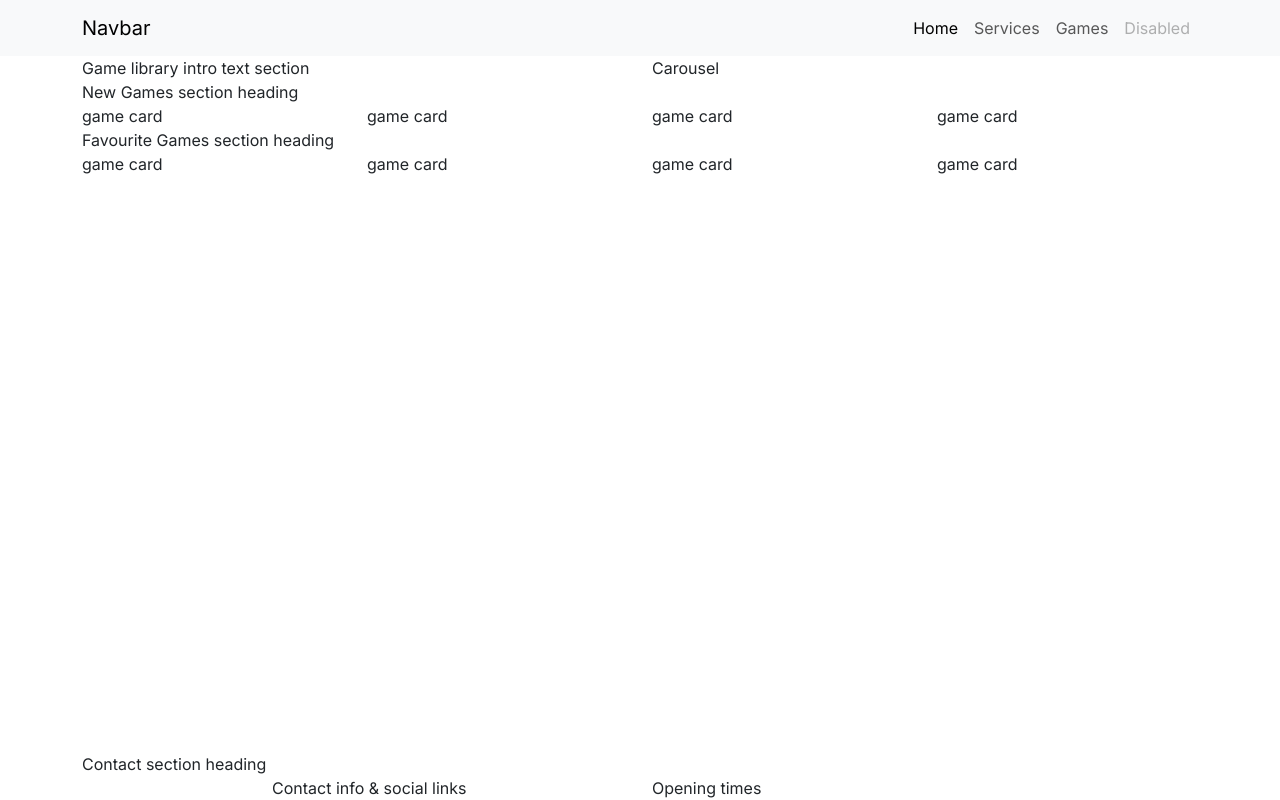
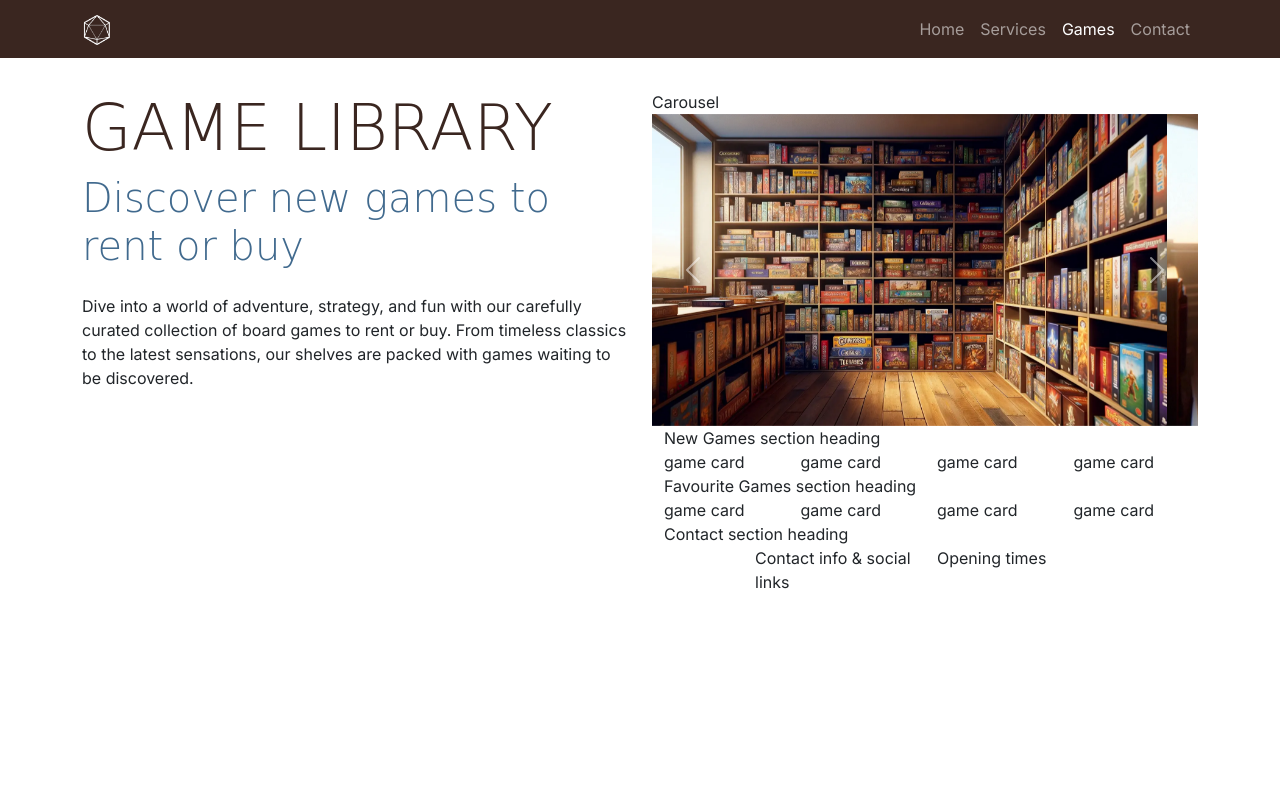
Before and after one commit to Kearns55/boardwalk-games, a plain HTML site: page game-library.html in a window 1280 px wide. Drawn offline with nearby package versions, Linux system fonts and the light colour scheme; a web font is replaced by a local one.

Commit message:
Add navbar and header for Game Library page

```diff
--- a/game-library.html
+++ b/game-library.html
@@ -25,38 +25,67 @@
 
 
     <!-- bootstrap navbar-->
-<nav class="navbar navbar-expand-lg bg-body-tertiary">
+ <nav id="navbar" class="navbar navbar-expand-lg" data-bs-theme="dark">
   <div class="container">
-    <a class="navbar-brand" href="index.html">Navbar</a>
+    <a class="navbar-brand" href="index.html">
+        <img src="assets/css/images/logo-sm-white.png" alt="Boardwalk Games logo" class="logo">
+    </a>
     <button class="navbar-toggler" type="button" data-bs-toggle="collapse" data-bs-target="#navbarNav" aria-controls="navbarNav" aria-expanded="false" aria-label="Toggle navigation">
       <span class="navbar-toggler-icon"></span>
     </button>
     <div class="collapse navbar-collapse" id="navbarNav">
       <ul class="navbar-nav ms-auto">
         <li class="nav-item">
-          <a class="nav-link active" aria-current="page" href="index.html">Home</a>
+          <a class="nav-link" href="index.html">Home</a>
         </li>
         <li class="nav-item">
           <a class="nav-link" href="#">Services</a>
         </li>
         <li class="nav-item">
-          <a class="nav-link" href="game-library.html">Games</a>
+          <a class="nav-link active" aria-current="page" href="game-library.html">Games</a>
         </li>
         <li class="nav-item">
-          <a class="nav-link disabled" aria-disabled="true">Disabled</a>
+          <a class="nav-link" href="#">Contact</a>
         </li>
       </ul>
     </div>
   </div>
 </nav>
 
-    <!-- Header with carousel -->
-    <header class="container">
+      <!-- Header with carousel-->
+     <header id="header" class="container section">
         <div class="row">
-            <div class="col-12 col-xl-6">Game library intro text section</div>
-            <div class="col-12 col-xl-6">Carousel</div>
-        </div>
-    </header>
+            <div class="col-12 col-xl-6 text-center text-xl-start">
+                <h1 class="display-3">Game Library</h1>
+                <p class="lead display-6 sub-heading-color"> Discover new games to rent or buy</p>
+                <p class="my-4">Dive into a world of adventure, strategy, and fun with our carefully curated collection of board games to rent or buy. From timeless classics to the latest sensations, our shelves are packed with games waiting to be discovered.</p>
+            </div>
+
+             <div class="col-12 col-xl-6">Carousel
+                  <div id="carouselExampleAutoplaying" class="carousel slide" data-bs-ride="carousel">
+  <div class="carousel-inner">
+    <div class="carousel-item active">
+      <img src="assets/css/images/game-library-carousel-1.webp" class="d-block w-100" alt="Bookshelves filled with boardgames">
+    </div>
+    <div class="carousel-item">
+      <img src="assets/css/images/game-library-carousel-2.webp" class="d-block w-100" alt=" Bookshelves filled with boardgames">
+    </div>
+    <div class="carousel-item">
+      <img src="assets/css/images/game-library-carousel-3.webp" class="d-block w-100" alt="Bookshelves filled with boardgames, one man is browsing the shelves">
+    </div>
+     <div class="carousel-item">
+      <img src="assets/css/images/game-library-carousel-4.webp" class="d-block w-100" alt="8 board games stacked on top of each other">
+    </div>
+  </div>
+  <button class="carousel-control-prev" type="button" data-bs-target="#carouselExampleAutoplaying" data-bs-slide="prev">
+    <span class="carousel-control-prev-icon" aria-hidden="true"></span>
+    <span class="visually-hidden">Previous</span>
+  </button>
+  <button class="carousel-control-next" type="button" data-bs-target="#carouselExampleAutoplaying" data-bs-slide="next">
+    <span class="carousel-control-next-icon" aria-hidden="true"></span>
+    <span class="visually-hidden">Next</span>
+  </button>
+</div>
 
     <!-- main element to hold all key sections of the game library page,
     it is not part of the grid structure -->
```
Also changed, not shown: index.html (+33 -1 lines), assets/css/images/boardwalk-games-carousel-image-5.webp (added), assets/css/images/boardwalk-games-carousel-image-6.webp (added), assets/css/images/game-library-carousel-1.webp (added), assets/css/images/game-library-carousel-2.webp (added), assets/css/images/game-library-carousel-3.webp (added).
